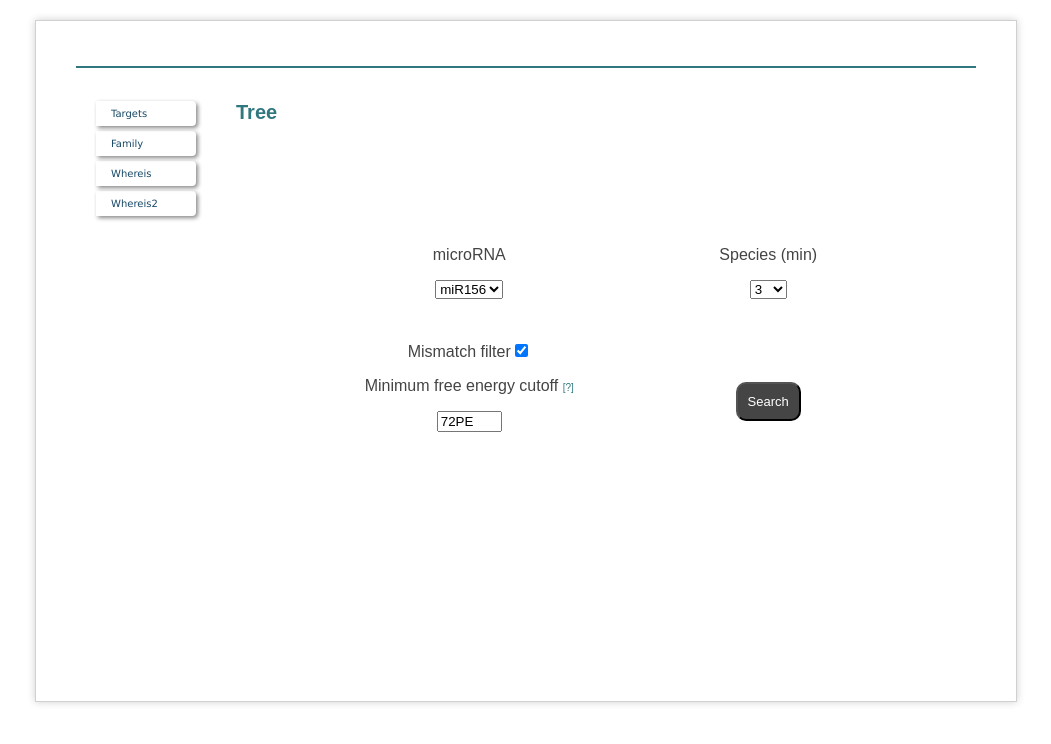
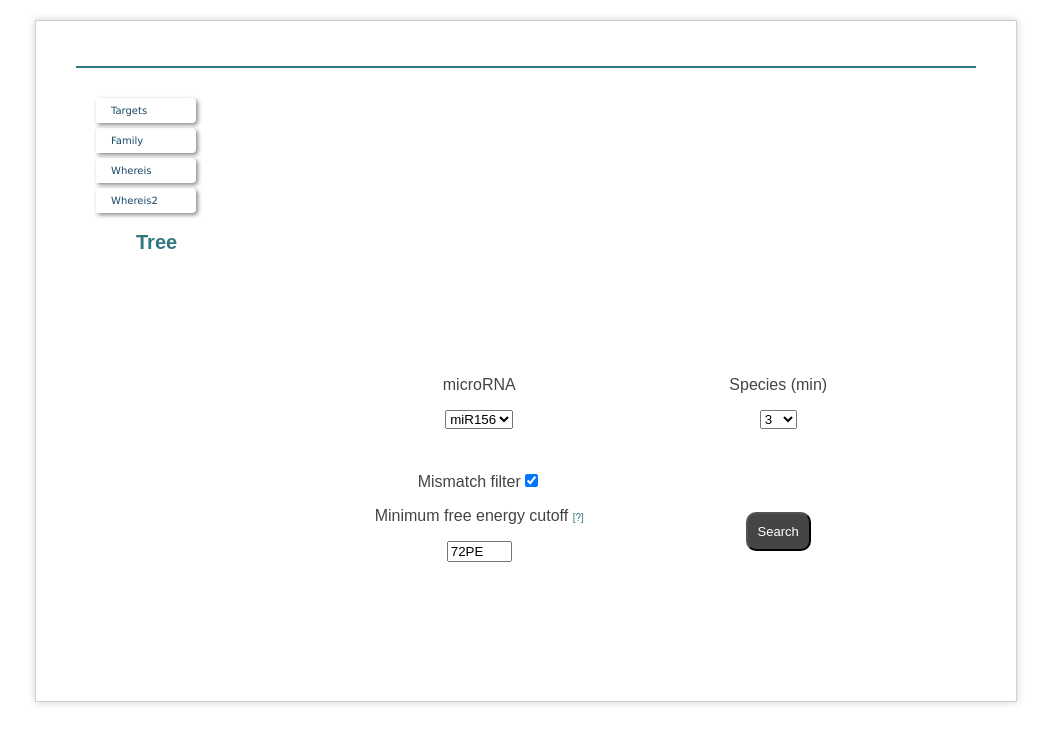
Before and after one commit to ucielp/target3vu, a CodeIgniter app: page /index.php/tree/index in a window 1280 px wide. Shown: the top 744 px of the page, without its empty margins (114-1165 px from the left). Run offline with CodeIgniter, Linux system fonts and the light colour scheme; data that the repository does not hold is empty.

Commit message:
style changes - important commit

```diff
--- a/application/views/error_message.php
+++ b/application/views/error_message.php
@@ -1,7 +1,7 @@
+
+  <div class = 'header_result'>
 
 
-
-<div id='content'>
 		<a href="javascript:history.go(-1)" class="goback">Go Back</a>
 		<?php
 			echo "<br>";
@@ -12,3 +12,4 @@
 
 			?>
 </div>
+</div> <!--End of header_container-->
--- a/application/views/family_view.php
+++ b/application/views/family_view.php
@@ -1,10 +1,10 @@
-  <?php echo form_open_multipart("family/search",'id = form_search');?>
-
 <div id="home">
 <h1><?php echo $title?></h1>
 <h2><?php echo $subtitle?></h2>
  </div>
 </div> <!--End of header_container-->
+
+<?php echo form_open_multipart("family/search",'id = form_search');?>
 
 <table id = 'home_target' >
 
--- a/application/views/whereis_view.php
+++ b/application/views/whereis_view.php
@@ -1,11 +1,10 @@
-
-  <?php echo form_open_multipart("whereis/search",'id = form_search');?>
-
 <div id="home">
 <h1><?php echo $title?></h1>
 <h2><?php echo $subtitle?></h2>
  </div>
 </div> <!--End of header_container-->
+
+  <?php echo form_open_multipart("whereis/search",'id = form_search');?>
 
 <table id = 'home_target' >
 
--- a/css/base.css
+++ b/css/base.css
@@ -179,7 +179,10 @@ ul.nav li a:hover {
 /*  HEADER RESULTS  */
 .header_result{
 	background-color: rgba(48, 120, 126, 0.2);
-/* 	background-color: rgba(0, 0, 0, 0.1);*/
+/*
+background: rgba(255,100,0,0.5);
+*/
+
     width: 80%;
     padding: 10px;
     float:right;
@@ -234,9 +237,8 @@ td
 
 /* HOME  */
 #home{
-position:relative;
-left:50px;
-top:20px;
+margin:0 0 0 60px;
+float:left;
 }
 
 #home table{
```
Also changed, not shown: application/views/targets_view.php (+6 -5 lines).
